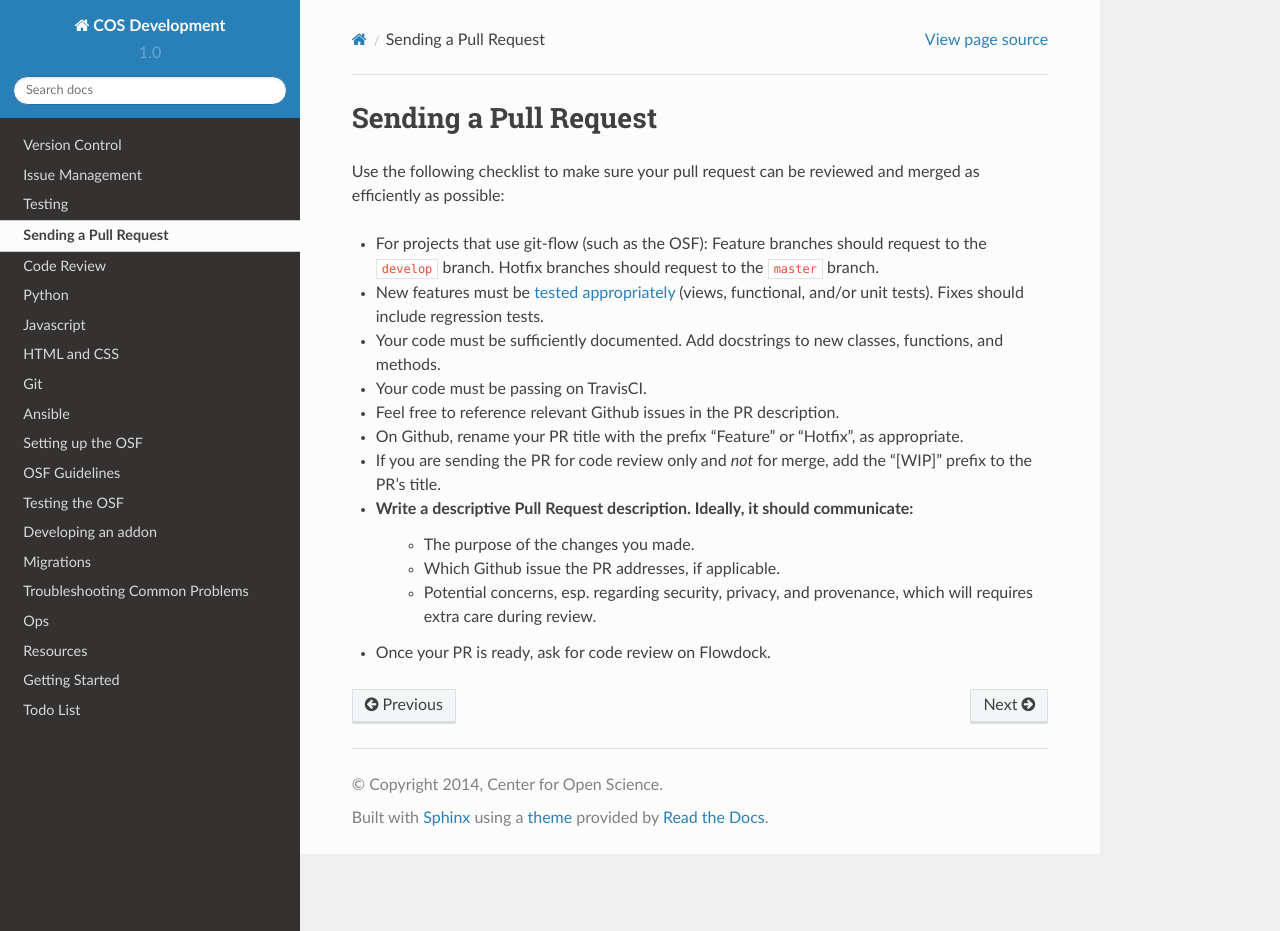
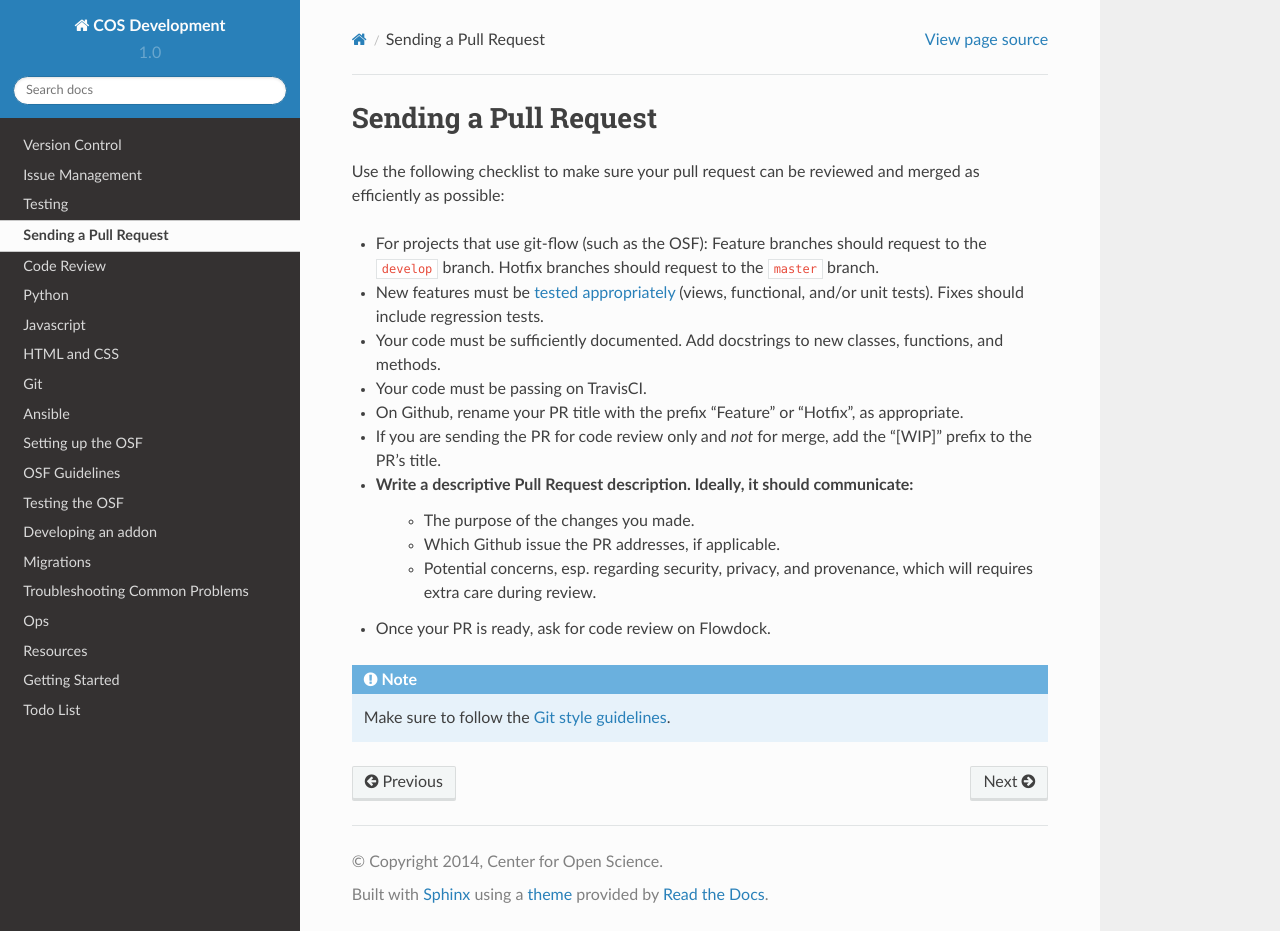
Before and after one commit to CenterForOpenScience/COSDev, a Sphinx documentation site: the page built from docs/process/pull_requests.rst, in a window 1280 px wide and 931 px high. Built offline with Sphinx 7.4.7 and the Read the Docs theme 2.0.0, drawn with Linux system fonts in a browser that asks for light colours.

```diff
--- a/docs/osf/testing.rst
+++ b/docs/osf/testing.rst
@@ -1,3 +1,5 @@
+.. _osftesting:
+
 Testing the OSF
 ===============
 
--- a/docs/process/pull_requests.rst
+++ b/docs/process/pull_requests.rst
@@ -9,7 +9,6 @@ Use the following checklist to make sure your pull request can be reviewed and m
 - New features must be :ref:`tested appropriately <testing>` (views, functional, and/or unit tests). Fixes should include regression tests.
 - Your code must be sufficiently documented. Add docstrings to new classes, functions, and methods.
 - Your code must be passing on TravisCI.
-- Feel free to reference relevant Github issues in the PR description.
 - On Github, rename your PR title with the prefix "Feature" or "Hotfix", as appropriate.
 - If you are sending the PR for code review only and *not* for merge, add the "[WIP]" prefix to the PR's title.
 - Write a descriptive Pull Request description. Ideally, it should communicate:
@@ -17,3 +16,8 @@ Use the following checklist to make sure your pull request can be reviewed and m
     - Which Github issue the PR addresses, if applicable.
     - Potential concerns, esp. regarding security, privacy, and provenance, which will requires extra care during review.
 - Once your PR is ready, ask for code review on Flowdock.
+
+
+.. note::
+
+    Make sure to follow the :ref:`Git style guidelines <git>`.
--- a/docs/process/testing.rst
+++ b/docs/process/testing.rst
@@ -6,6 +6,11 @@ Testing
 .. note::
 
     The below examples are in Python, but the concepts apply to testing in any language.
+
+.. seealso::
+
+    Looking for OSF-specific testing guidelines? See the :ref:`Testing the OSF <osftesting>` page.
+
 
 General Testing Guidelines
 --------------------------
```
